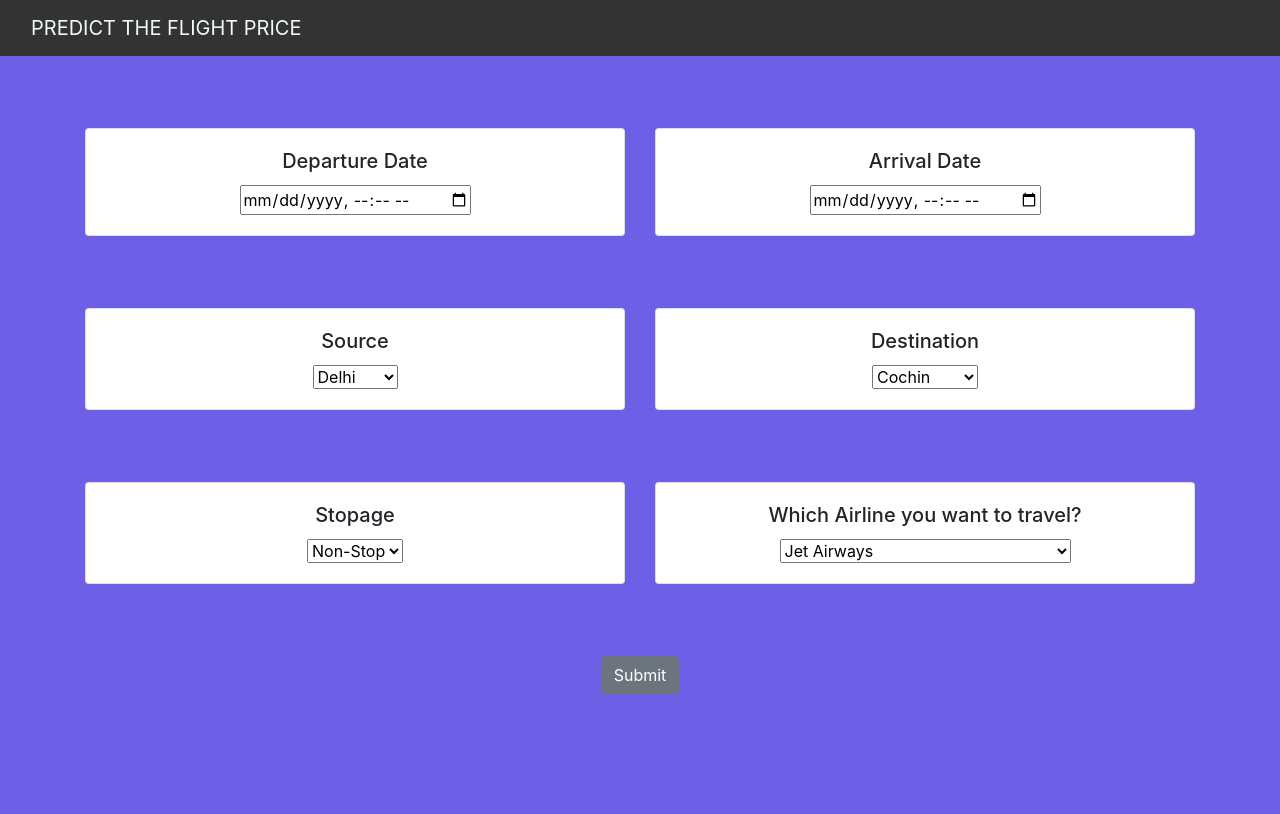
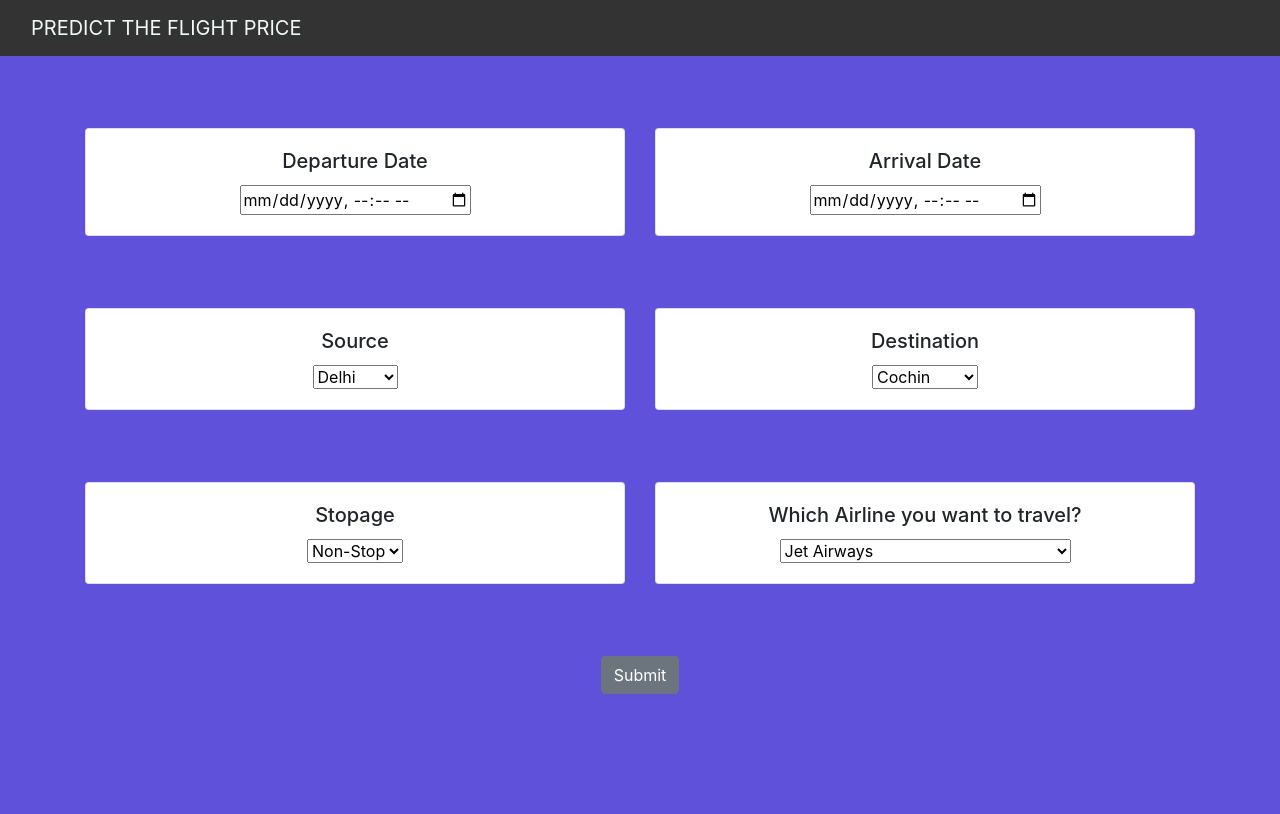
Before and after one commit to sh7rajat/flight-fares, a Flask app: page / in a window 1280 px wide. Run offline with Flask 2, Linux system fonts and the light colour scheme; parts of the project's set-up code (start-up, migrations or seed data) failed here and were passed over; some libraries are stand-ins or nearby versions.

Commit message:
Update styles.css

```diff
--- a/static/css/styles.css
+++ b/static/css/styles.css
@@ -1,6 +1,6 @@
 body {
     /*background-color: #e1f4f3;*/
-    background-color: #6e60e6;
+    background-color: #6051db;
     text-align: center;
 }
 
```
